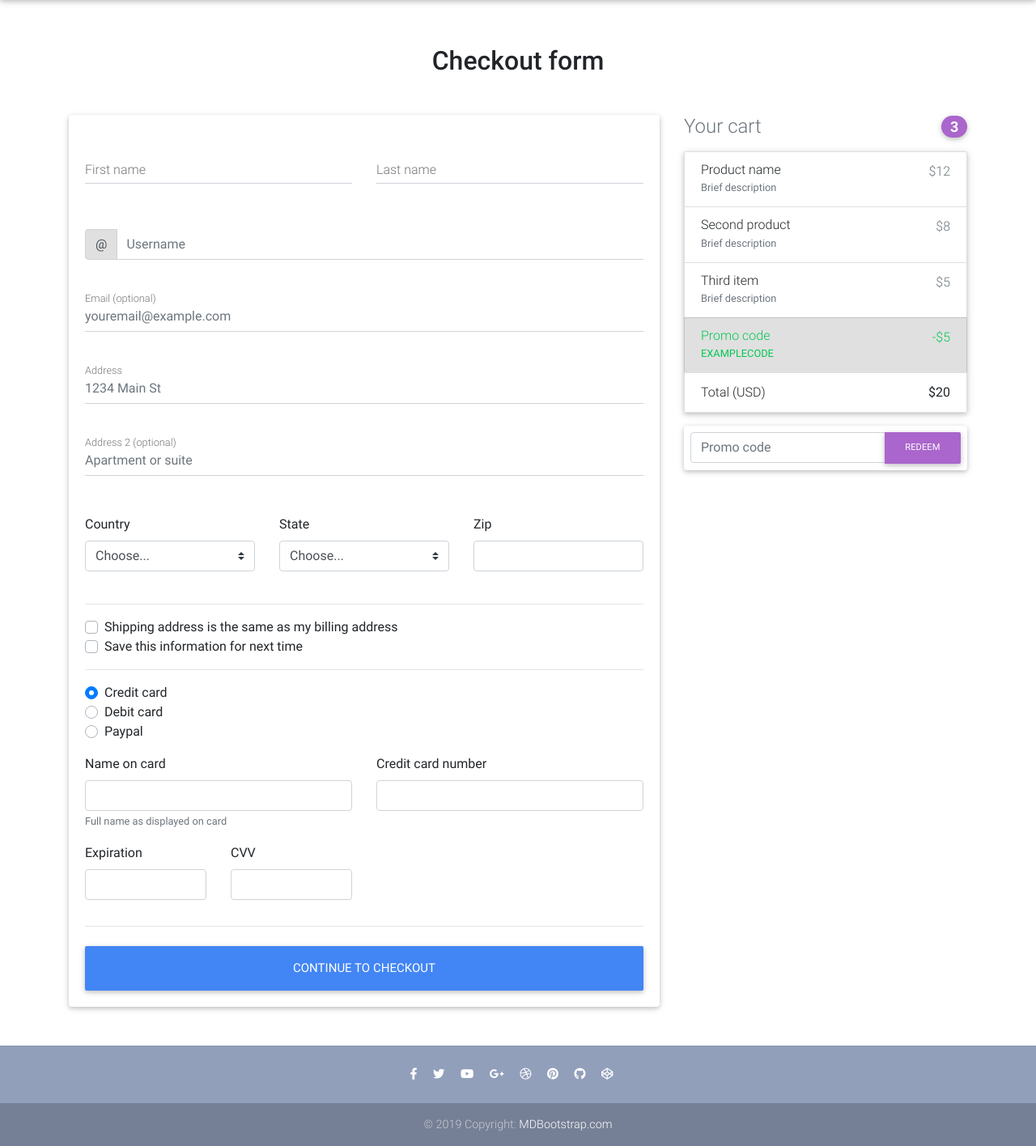
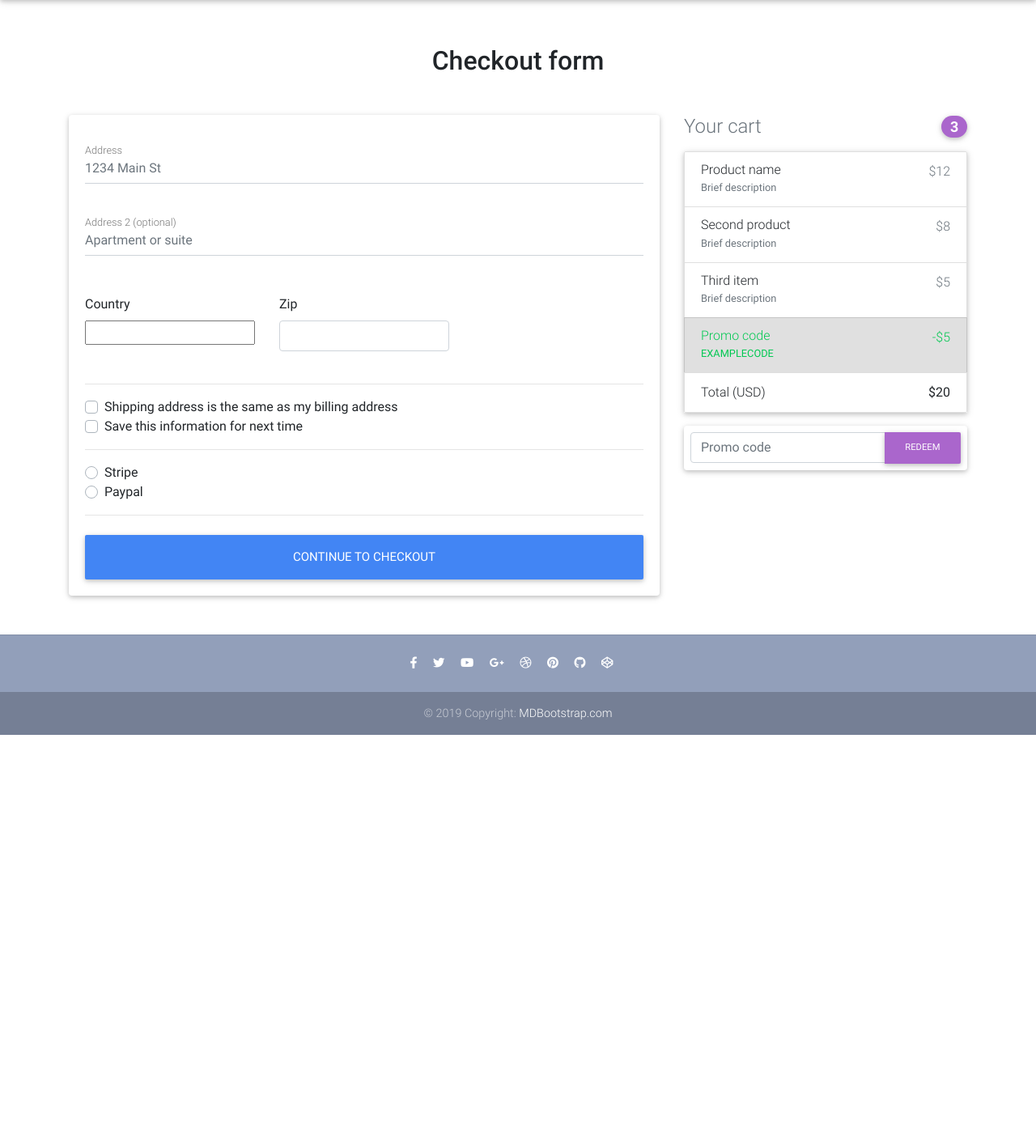
Before and after one commit to Rakibul8001/ecommerce-project, a Django app: page /checkout/ in a window 1280 px wide. Shown: the part 64-1480 px from the top of the page at 81% size. After the commit the page ends 972 px from the top, so only its background shows below. Run offline with Django 3.2, Linux system fonts and the light colour scheme; some libraries are stand-ins or nearby versions.

Commit message:
Checkout form

```diff
--- /dev/null
+++ b/core/forms.py
@@ -0,0 +1,23 @@
+from django import forms
+from django_countries.fields import CountryField
+from django_countries.widgets import CountrySelectWidget
+
+PAYMENT_CHOICES = (
+    ('S', 'Stripe'),
+    ('P', 'Paypal')
+)
+
+
+class CheckoutForm(forms.Form):
+    street_address = forms.CharField(
+        widget=forms.TextInput(attrs={'placeholder': '1234 Main St', 'class': 'form-control'}))
+    apartment_address = forms.CharField(
+        required=False, widget=forms.TextInput(attrs={'placeholder': 'Apartment or suite', 'class': 'form-control'}))
+    country = CountryField(blank_label='(select country)').formfield(
+        widget=CountrySelectWidget(attrs={"class": "custom-select d-block w-100"}))
+    zip_code = forms.CharField(
+        widget=forms.TextInput(attrs={'class': 'form-control'}))
+    billing_address = forms.BooleanField(required=False)
+    save_info = forms.BooleanField(required=False)
+    payment_option = forms.ChoiceField(
+        widget=forms.RadioSelect, choices=PAYMENT_CHOICES)
--- a/core/urls.py
+++ b/core/urls.py
@@ -1,6 +1,6 @@
 from django.urls import path
 from .views import (HomeView, ItemDetailView, OrderSummeryView, ItemCategory,
-                    checkout, add_to_cart, remove_from_cart, remove_single_item_from_cart, ItemSearch)
+                    CheckoutView, add_to_cart, remove_from_cart, remove_single_item_from_cart, ItemSearch)
 
 app_name = 'core'
 
@@ -13,6 +13,6 @@
     path('remove-single-item/<slug>/',
          remove_single_item_from_cart, name='remove-single-item'),
     path('order-summery/', OrderSummeryView.as_view(), name='order-summery'),
-    path('checkout/', checkout, name='checkout'),
+    path('checkout/', CheckoutView.as_view(), name='checkout'),
     path('search/', ItemSearch.as_view(), name='item_search'),
 ]
--- a/core/views.py
+++ b/core/views.py
@@ -2,6 +2,7 @@
 from django.shortcuts import render, get_object_or_404, redirect
 from django.views.generic import ListView, DetailView, View
 from .models import Item, OrderItem, Order
+from .forms import CheckoutForm
 from django.utils import timezone
 from django.core.exceptions import ObjectDoesNotExist
 from django.contrib.auth.decorators import login_required
@@ -50,8 +51,23 @@
             return redirect("/")
 
 
-def checkout(request):
-    return render(request, 'pages/checkout-page.html')
+class CheckoutView(View):
+    def get(self, *args, **kwargs):
+        form = CheckoutForm()
+        context = {
+            'form': form
+        }
+        return render(self.request, 'pages/checkout-page.html', context)
+
+    def post(self, *args, **kwargs):
+        form = CheckoutForm(self.request.POST or None)
+        print(self.request.POST)
+        if form.is_valid():
+            print(form.cleaned_data)
+            print("This form is valid")
+            return redirect('core:checkout')
+        messages.warning(self.request, "Failed Checkout")
+        return redirect('core:checkout')
 
 
 @login_required
--- a/djecommerce/settings.py
+++ b/djecommerce/settings.py
@@ -19,6 +19,9 @@
     'allauth.account',
     'allauth.socialaccount',
     'crispy_forms',
+    'django_countries',
+
+
     'core',
 ]
 
--- a/templates/pages/checkout-page.html
+++ b/templates/pages/checkout-page.html
@@ -1,341 +1,140 @@
-{% extends 'base.html' %} {% block content %}
+{% extends 'base.html' %}
+
+{% block content %}
+
   <!--Main layout-->
   <main class="mt-5 pt-4">
     <div class="container wow fadeIn">
+
       <!-- Heading -->
       <h2 class="my-5 h2 text-center">Checkout form</h2>
 
       <!--Grid row-->
       <div class="row">
+
         <!--Grid column-->
         <div class="col-md-8 mb-4">
+
           <!--Card-->
           <div class="card">
             <!--Card content-->
-					<form class="card-body">
-						<!--Grid row-->
-						<div class="row">
-							<!--Grid column-->
-							<div class="col-md-6 mb-2">
-								<!--firstName-->
-								<div class="md-form">
-									<input
-										type="text"
-										id="firstName"
-										class="form-control"
-									/>
-									<label for="firstName" class=""
-										>First name</label
-									>
-								</div>
-							</div>
-							<!--Grid column-->
-
-							<!--Grid column-->
-							<div class="col-md-6 mb-2">
-								<!--lastName-->
-								<div class="md-form">
-									<input
-										type="text"
-										id="lastName"
-										class="form-control"
-									/>
-									<label for="lastName" class=""
-										>Last name</label
-									>
-								</div>
-							</div>
-							<!--Grid column-->
-						</div>
-						<!--Grid row-->
-
-						<!--Username-->
-						<div class="md-form input-group pl-0 mb-5">
-							<div class="input-group-prepend">
-								<span class="input-group-text" id="basic-addon1"
-									>@</span
-								>
-							</div>
-							<input
-								type="text"
-								class="form-control py-0"
-								placeholder="Username"
-								aria-describedby="basic-addon1"
-							/>
-						</div>
-
-						<!--email-->
-						<div class="md-form mb-5">
-							<input
-								type="text"
-								id="email"
-								class="form-control"
-								placeholder="youremail@example.com"
-							/>
-							<label for="email" class="">Email (optional)</label>
-						</div>
-
+            <form method="POST" class="card-body">
+              {% csrf_token %}
               <!--address-->
               <div class="md-form mb-5">
-							<input
-								type="text"
-								id="address"
-								class="form-control"
-								placeholder="1234 Main St"
-							/>
+                <!-- <input type="text" id="address" class="form-control" placeholder="1234 Main St"> -->
+                {{ form.street_address }}
                 <label for="address" class="">Address</label>
               </div>
 
               <!--address-2-->
               <div class="md-form mb-5">
-							<input
-								type="text"
-								id="address-2"
-								class="form-control"
-								placeholder="Apartment or suite"
-							/>
-							<label for="address-2" class=""
-								>Address 2 (optional)</label
-							>
+                <!-- <input type="text" id="address-2" class="form-control" placeholder="Apartment or suite"> -->
+                {{ form.apartment_address }}
+                <label for="address-2" class="">Address 2 (optional)</label>
               </div>
 
               <!--Grid row-->
               <div class="row">
+
                 <!--Grid column-->
                 <div class="col-lg-4 col-md-12 mb-4">
+
                   <label for="country">Country</label>
-								<select
-									class="custom-select d-block w-100"
-									id="country"
-									required
-								>
+                  <!-- <select class="custom-select d-block w-100" id="country" required>
                     <option value="">Choose...</option>
                     <option>United States</option>
-								</select>
+                  </select> -->
+                  {{ form.country }}
                   <div class="invalid-feedback">
                     Please select a valid country.
                   </div>
+
                 </div>
                 <!--Grid column-->
 
                 <!--Grid column-->
                 <div class="col-lg-4 col-md-6 mb-4">
-								<label for="state">State</label>
-								<select
-									class="custom-select d-block w-100"
-									id="state"
-									required
-								>
-									<option value="">Choose...</option>
-									<option>California</option>
-								</select>
+
+                  <label for="zip">Zip</label>
+                  <!-- <input type="text" class="form-control" id="zip" placeholder="" required> -->
+                  {{ form.zip_code }}
                   <div class="invalid-feedback">
-									Please provide a valid state.
+                    Zip code required.
                   </div>
+
                 </div>
                 <!--Grid column-->
 
-							<!--Grid column-->
-							<div class="col-lg-4 col-md-6 mb-4">
-								<label for="zip">Zip</label>
-								<input
-									type="text"
-									class="form-control"
-									id="zip"
-									placeholder=""
-									required
-								/>
-								<div class="invalid-feedback">
-									Zip code required.
-								</div>
-							</div>
-							<!--Grid column-->
               </div>
               <!--Grid row-->
 
-						<hr />
+              <hr>
 
               <div class="custom-control custom-checkbox">
-							<input
-								type="checkbox"
-								class="custom-control-input"
-								id="same-address"
-							/>
-							<label
-								class="custom-control-label"
-								for="same-address"
-								>Shipping address is the same as my billing
-								address</label
-							>
+                <input {% if form.billing_address.value %}checked{% endif %} name="billing_address" type="checkbox" class="custom-control-input" id="same-address">
+                <label class="custom-control-label" for="same-address">Shipping address is the same as my billing address</label>
               </div>
               <div class="custom-control custom-checkbox">
-							<input
-								type="checkbox"
-								class="custom-control-input"
-								id="save-info"
-							/>
-							<label class="custom-control-label" for="save-info"
-								>Save this information for next time</label
-							>
+                <input {% if form.save_info.value %}checked{% endif %} name="save_info" type="checkbox" class="custom-control-input" id="save-info">
+                <label class="custom-control-label" for="save-info">Save this information for next time</label>
               </div>
 
-						<hr />
+              <hr>
 
               <div class="d-block my-3">
+                {% for value, name in form.fields.payment_option.choices %}
                 <div class="custom-control custom-radio">
-								<input
-									id="credit"
-									name="paymentMethod"
-									type="radio"
-									class="custom-control-input"
-									checked
-									required
-								/>
-								<label class="custom-control-label" for="credit"
-									>Credit card</label
-								>
+                  <input id="{{ name }}" name="payment_option" value="{{ value }}" type="radio" class="custom-control-input" required>
+                  <label class="custom-control-label" for="{{ name }}">{{ name }}</label>
                 </div>
-							<div class="custom-control custom-radio">
-								<input
-									id="debit"
-									name="paymentMethod"
-									type="radio"
-									class="custom-control-input"
-									required
-								/>
-								<label class="custom-control-label" for="debit"
-									>Debit card</label
-								>
+                {% endfor %}
               </div>
-							<div class="custom-control custom-radio">
-								<input
-									id="paypal"
-									name="paymentMethod"
-									type="radio"
-									class="custom-control-input"
-									required
-								/>
-								<label class="custom-control-label" for="paypal"
-									>Paypal</label
-								>
-							</div>
-						</div>
-						<div class="row">
-							<div class="col-md-6 mb-3">
-								<label for="cc-name">Name on card</label>
-								<input
-									type="text"
-									class="form-control"
-									id="cc-name"
-									placeholder=""
-									required
-								/>
-								<small class="text-muted"
-									>Full name as displayed on card</small
-								>
-								<div class="invalid-feedback">
-									Name on card is required
-								</div>
-							</div>
-							<div class="col-md-6 mb-3">
-								<label for="cc-number"
-									>Credit card number</label
-								>
-								<input
-									type="text"
-									class="form-control"
-									id="cc-number"
-									placeholder=""
-									required
-								/>
-								<div class="invalid-feedback">
-									Credit card number is required
-								</div>
-							</div>
-						</div>
-						<div class="row">
-							<div class="col-md-3 mb-3">
-								<label for="cc-expiration">Expiration</label>
-								<input
-									type="text"
-									class="form-control"
-									id="cc-expiration"
-									placeholder=""
-									required
-								/>
-								<div class="invalid-feedback">
-									Expiration date required
-								</div>
-							</div>
-							<div class="col-md-3 mb-3">
-								<label for="cc-expiration">CVV</label>
-								<input
-									type="text"
-									class="form-control"
-									id="cc-cvv"
-									placeholder=""
-									required
-								/>
-								<div class="invalid-feedback">
-									Security code required
-								</div>
-							</div>
-						</div>
-						<hr class="mb-4" />
-						<button
-							class="btn btn-primary btn-lg btn-block"
-							type="submit"
-						>
-							Continue to checkout
-						</button>
+
+              <hr class="mb-4">
+              <button class="btn btn-primary btn-lg btn-block" type="submit">Continue to checkout</button>
+
             </form>
+
           </div>
           <!--/.Card-->
+
         </div>
         <!--Grid column-->
 
         <!--Grid column-->
         <div class="col-md-4 mb-4">
+
           <!-- Heading -->
-				<h4
-					class="d-flex justify-content-between align-items-center mb-3"
-				>
+          <h4 class="d-flex justify-content-between align-items-center mb-3">
             <span class="text-muted">Your cart</span>
             <span class="badge badge-secondary badge-pill">3</span>
           </h4>
 
           <!-- Cart -->
           <ul class="list-group mb-3 z-depth-1">
-					<li
-						class="list-group-item d-flex justify-content-between lh-condensed"
-					>
+            <li class="list-group-item d-flex justify-content-between lh-condensed">
               <div>
                 <h6 class="my-0">Product name</h6>
                 <small class="text-muted">Brief description</small>
               </div>
               <span class="text-muted">$12</span>
             </li>
-					<li
-						class="list-group-item d-flex justify-content-between lh-condensed"
-					>
+            <li class="list-group-item d-flex justify-content-between lh-condensed">
               <div>
                 <h6 class="my-0">Second product</h6>
                 <small class="text-muted">Brief description</small>
               </div>
               <span class="text-muted">$8</span>
             </li>
-					<li
-						class="list-group-item d-flex justify-content-between lh-condensed"
-					>
+            <li class="list-group-item d-flex justify-content-between lh-condensed">
               <div>
                 <h6 class="my-0">Third item</h6>
                 <small class="text-muted">Brief description</small>
               </div>
               <span class="text-muted">$5</span>
             </li>
-					<li
-						class="list-group-item d-flex justify-content-between bg-light"
-					>
+            <li class="list-group-item d-flex justify-content-between bg-light">
               <div class="text-success">
                 <h6 class="my-0">Promo code</h6>
                 <small>EXAMPLECODE</small>
@@ -352,30 +151,21 @@
           <!-- Promo code -->
           <form class="card p-2">
             <div class="input-group">
-						<input
-							type="text"
-							class="form-control"
-							placeholder="Promo code"
-							aria-label="Recipient's username"
-							aria-describedby="basic-addon2"
-						/>
+              <input type="text" class="form-control" placeholder="Promo code" aria-label="Recipient's username" aria-describedby="basic-addon2">
               <div class="input-group-append">
-							<button
-								class="btn btn-secondary btn-md waves-effect m-0"
-								type="button"
-							>
-								Redeem
-							</button>
+                <button class="btn btn-secondary btn-md waves-effect m-0" type="button">Redeem</button>
               </div>
             </div>
           </form>
           <!-- Promo code -->
+
         </div>
         <!--Grid column-->
+
       </div>
       <!--Grid row-->
+
     </div>
   </main>
   <!--Main layout-->
-
 {% endblock content %}
```
Lines whose indentation alone changed are shown as unchanged.
